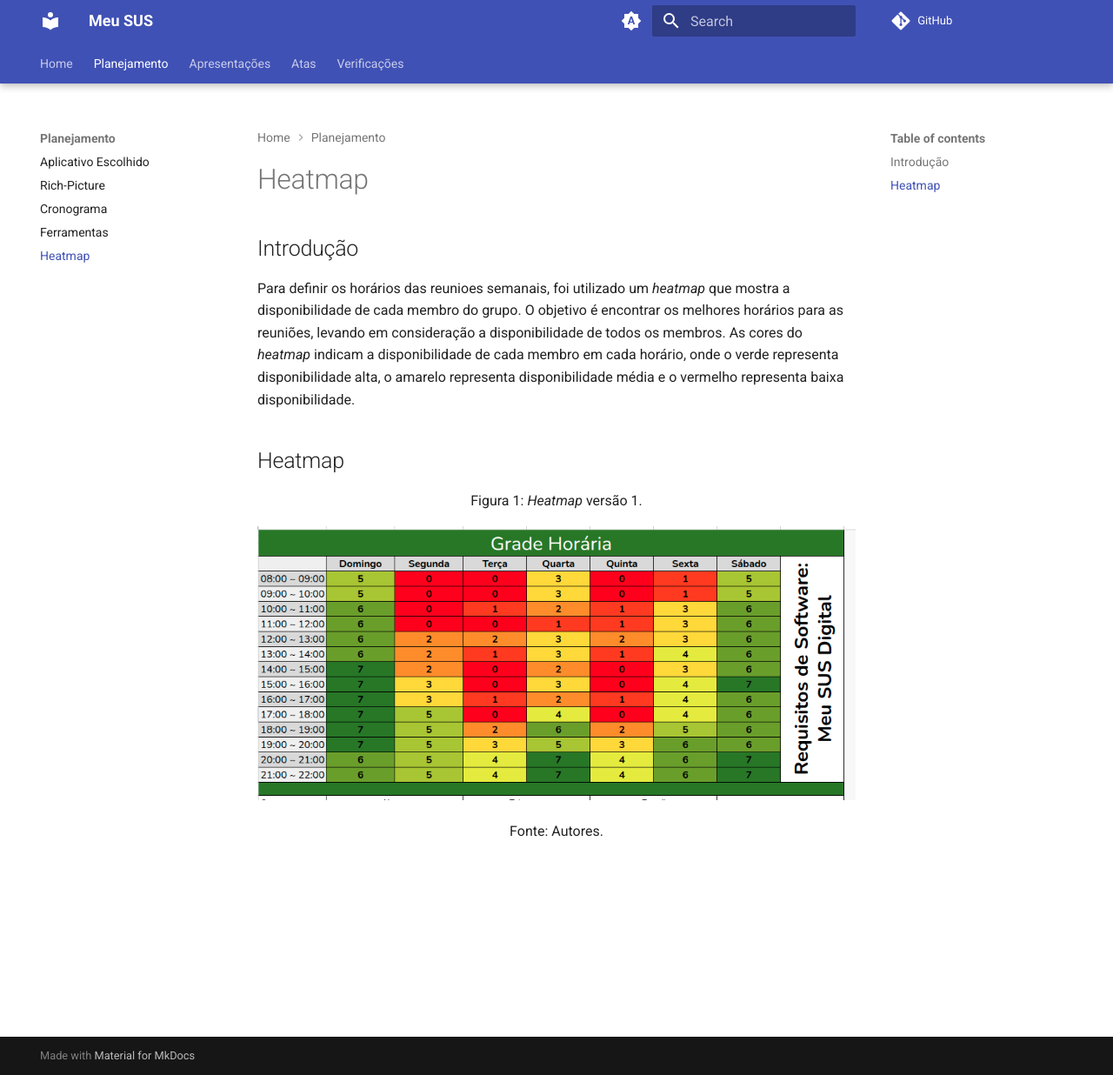
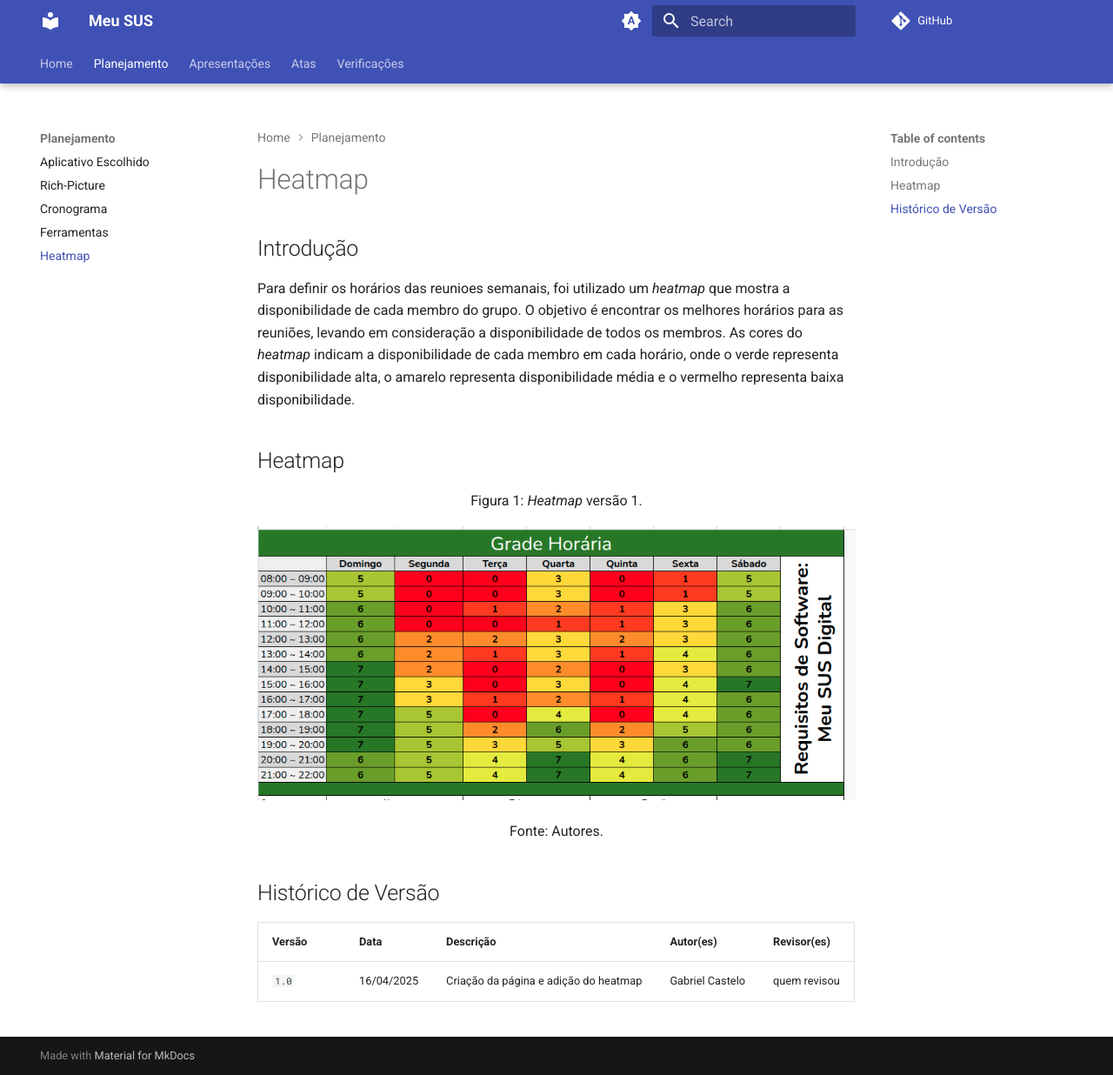
Before and after one commit to Requisitos-de-Software/2025.1-MeuSUSDigital, an MkDocs documentation site: the page built from docs/planejamento/heatmap.md, in a window 1280 px wide and 1236 px high. Shown: the whole window at 87% size. Built offline with MkDocs 1.6.1 and Material for MkDocs 9.7.7, drawn with Linux system fonts in a browser that asks for light colours; comment, search, counter and statistics services are not loaded.

Commit message:
Adiciona histórico de versões ao heatmap

```diff
--- a/docs/planejamento/heatmap.md
+++ b/docs/planejamento/heatmap.md
@@ -8,3 +8,9 @@ Para definir os horários das reunioes semanais, foi utilizado um *heatmap* que
 
 <font size="3"><p style="text-align: center">Figura 1: *Heatmap* versão 1.</p></font>
 ![Heatmap](../assets/heatmap/heatmap.png) <font size="3"><p style="text-align: center">Fonte: Autores.</p></font>
+
+## Histórico de Versão
+
+| Versão | Data          | Descrição                          | Autor(es)     |  Revisor(es)  |
+| ------ | ------------- | ---------------------------------- | ------------- | ------------- |
+| `1.0`  |  16/04/2025 |  Criação da página e adição do heatmap | Gabriel Castelo  | quem revisou |
```
